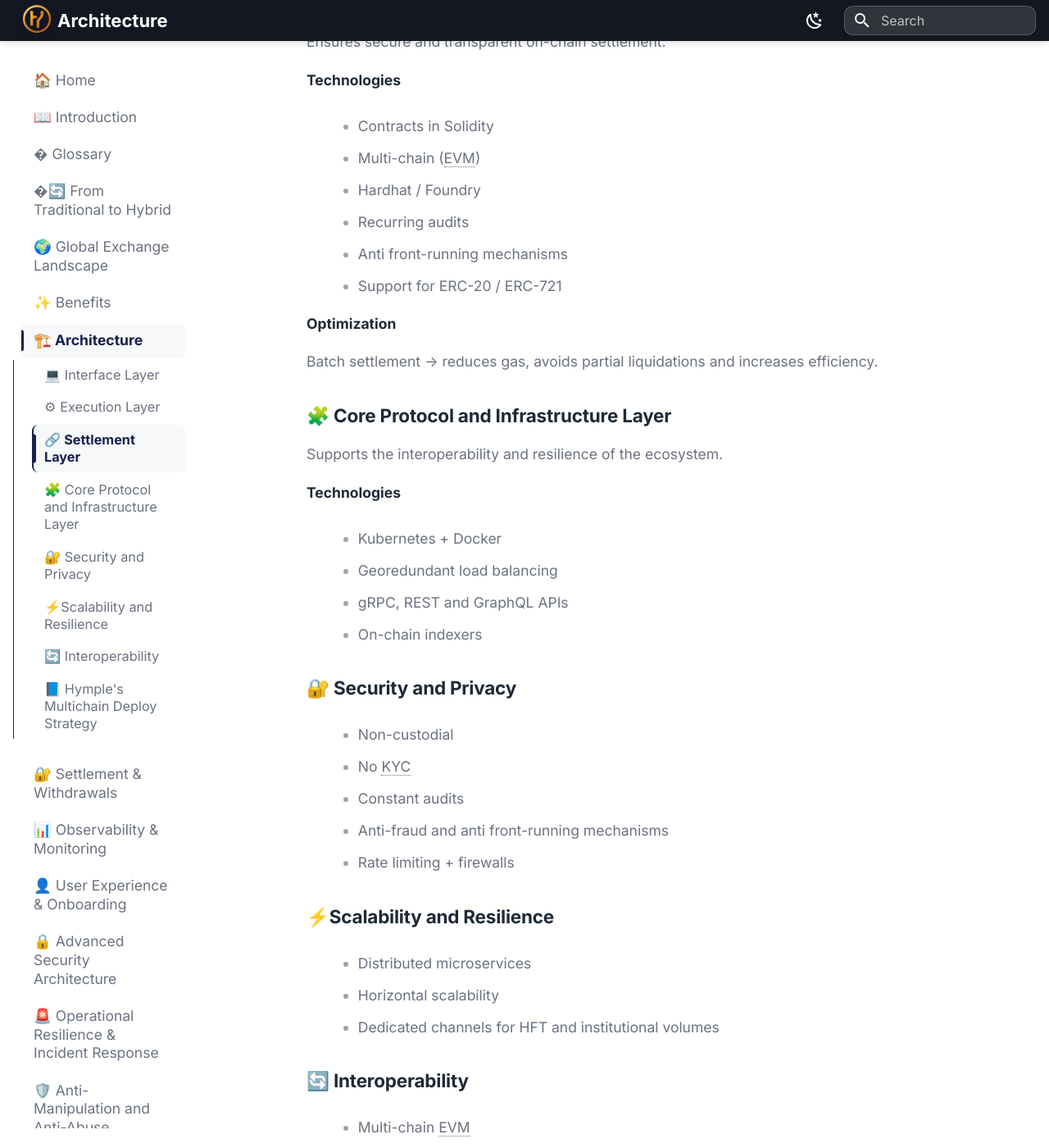
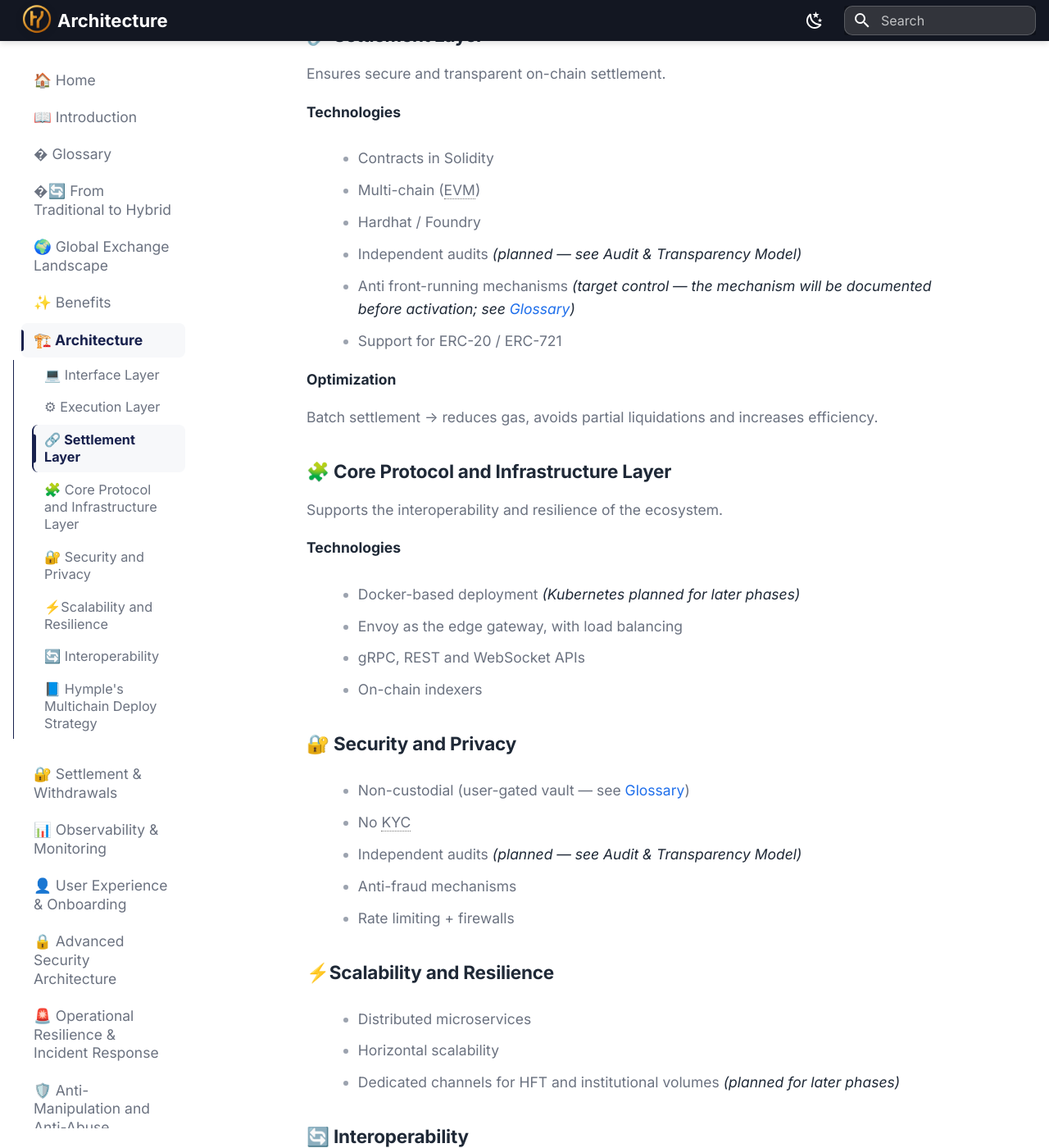
Before and after one commit to Hy-mple/hymple.docs, an MkDocs documentation site: the page built from docs/architecture.md, in a window 1280 px wide and 1400 px high, scrolled down 2611 px. Shown: the whole window at 82% size. Built offline with MkDocs 1.6.1 and Material for MkDocs 9.7.7, drawn with Linux system fonts in a browser that asks for light colours; some of the changed text lies outside the part shown.

Commit message:
fix(docs): documenta stack real por camada e rotula itens planned/target
- architecture: Go (ingress/market data) + C# .NET (matching) + NATS + DragonflyDB + Envoy
- Kubernetes, GraphQL, HFT, anti-front-running e auditorias rotulados como planned/target
- benefits: remove Rust/Kong da lista; cita stack real com link para Architecture

```diff
--- a/docs/architecture.md
+++ b/docs/architecture.md
@@ -77,9 +77,10 @@
 
 **Technologies**
 
-- C#
-- Cache (in-memory)
-- NATS
+- Matching engine in C# (.NET)
+- Order ingress, validation and market data services in Go
+- NATS for event streaming between services
+- DragonflyDB (Redis-compatible) for hot state and cache
 - Proprietary optimized engine
 - Support for complex orders
 - WebSockets for real-time
@@ -93,8 +94,8 @@
 - Contracts in Solidity
 - Multi-chain (EVM)
 - Hardhat / Foundry
-- Recurring audits
-- Anti front-running mechanisms
+- Independent audits *(planned — see Audit & Transparency Model)*
+- Anti front-running mechanisms *(target control — the mechanism will be documented before activation; see [Glossary](glossary.md))*
 - Support for ERC-20 / ERC-721
 
 **Optimization**
@@ -107,24 +108,24 @@
 
 **Technologies**
 
-- Kubernetes + Docker
-- Georedundant load balancing
-- gRPC, REST and GraphQL APIs
+- Docker-based deployment *(Kubernetes planned for later phases)*
+- Envoy as the edge gateway, with load balancing
+- gRPC, REST and WebSocket APIs
 - On-chain indexers
 
 ### 🔐 Security and Privacy
 
-- Non-custodial
+- Non-custodial (user-gated vault — see [Glossary](glossary.md))
 - No KYC
-- Constant audits
-- Anti-fraud and anti front-running mechanisms
+- Independent audits *(planned — see Audit & Transparency Model)*
+- Anti-fraud mechanisms
 - Rate limiting + firewalls
 
 ### ⚡Scalability and Resilience
 
 - Distributed microservices
 - Horizontal scalability
-- Dedicated channels for HFT and institutional volumes
+- Dedicated channels for HFT and institutional volumes *(planned for later phases)*
 
 ### 🔄 Interoperability
 
```
Also changed, not shown: docs/benefits.md (+1 -1 lines).
